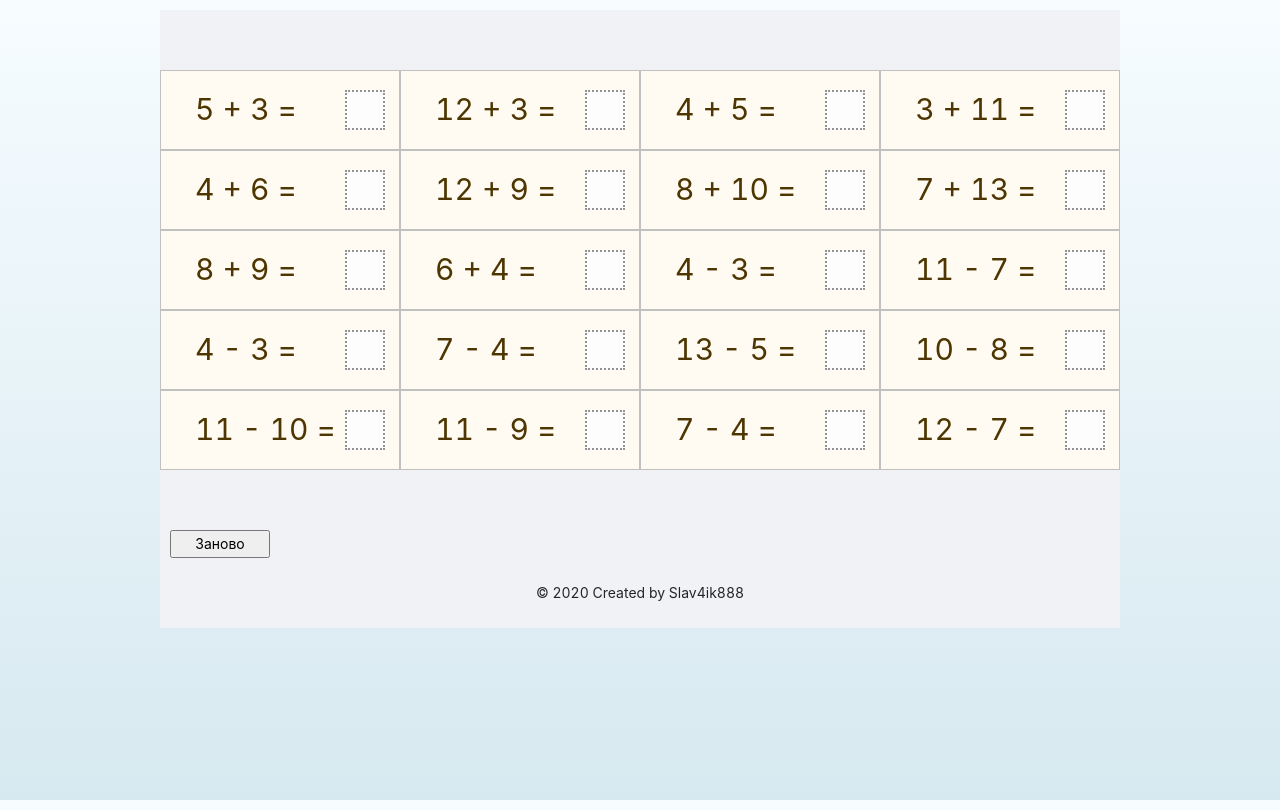
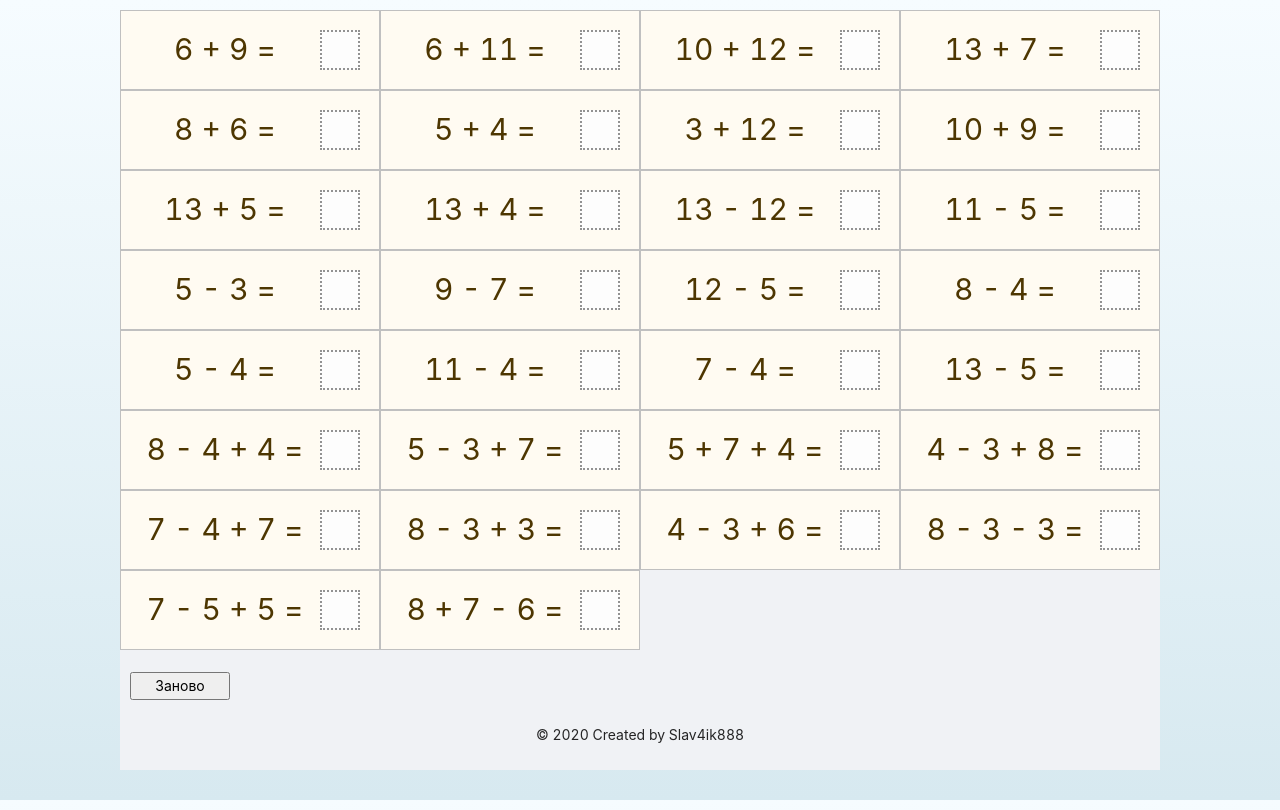
Before and after one commit to Slav4ik888/arina-tasks, a React (Create React App) app: page / in a window 1280 px wide. Both pictures are taken after a click on the input "Создать". Built offline with nearby package versions, Linux system fonts and the light colour scheme.

Commit message:
Сделал примеры из 3 чисел

```diff
--- a/src/App.module.css
+++ b/src/App.module.css
@@ -1,5 +1,5 @@
 .container {
-  width: 960px;
+  width: 1040px;
   margin: auto;
 }
 
--- a/src/components/Task2Arg/task-2-arg.jsx
+++ b/src/components/Task23Arg/task-2-3-arg.jsx
@@ -1,9 +1,12 @@
 import React from 'react';
-import s from './task-2-arg.module.css';
+import s from './task-2-3-arg.module.css';
 
 // Карточка для примера из 2х чисел
-const Task2Arg = ({ a, b, type }) => {
-	const task = `${a} ${type} ${b} = `;
+const Task23Arg = ({ a, type1, b, type2, c}) => {
+	let task = '';
+	if (!type2) task = `${a} ${type1} ${b} = `;
+	if (type2) task = `${a} ${type1} ${b} ${type2} ${c} = `;
+
 
 	return (
 			<div className={s.card}>
@@ -16,4 +19,4 @@ const Task2Arg = ({ a, b, type }) => {
 }
 
 
-export default Task2Arg;
+export default Task23Arg;
--- a/src/components/Task2Arg/task-2-arg.module.css
+++ b/src/components/Task23Arg/task-2-3-arg.module.css
@@ -3,24 +3,28 @@
     flex-wrap: wrap;
     align-items: center;
     justify-content: center;
-    width: 240px;
+    width: 260px;
     height: 80px;
     background-color: #fffbf2;
     border: 1px solid rgb(192, 192, 192);
 
 }
 .task {
+    display: flex;
+    align-items: center;
+    /* justify-content: flex-end; */
+    justify-content: center;
+
     color:  #4d3601;
     font-size: 30px;
     width: 170px;
-    padding-left: 20px;
 }
 
 .result{
     width: 40px;
     height: 40px;
     padding-right: 20px;
-
+    margin-left: 10px;
     background-color: #fdfdfd;
     border: 2px dotted rgb(146, 146, 146);
 }
--- a/src/pages/Tasks/Tasks.module.css
+++ b/src/pages/Tasks/Tasks.module.css
@@ -1,25 +1,28 @@
 .section {
-    display: block;
-    width: 960px;
-    margin: 0 auto;
+    display: flex;
+    height: max-content;
+    flex-wrap: wrap;
+    /* flex-direction: row; */
+    /* align-items: center;  */
+    justify-content: flex-start;
+    width: 1040px;
+    /* margin: 0 auto; */
     /* padding-top: 50px; */
-    text-align: left;
+    /* text-align: left; */
     /* background-color: rgb(83, 117, 117); */
 
 }
 .root {
     display: flex;
-    height: max-content;
-    flex-wrap: wrap;
     flex-direction: row;
     align-items: center;
     justify-content: center;
 
     color: rgb(0, 43, 13);
-    /* background-color: rgb(136, 100, 24); */
+    background-color: rgb(209, 196, 167);
 
     margin: 30px 0 30px 0;
-    padding: 30px 0 30px 0;
+    padding: 30px 50px 30px 50px;
 }
 
 .title {
--- a/src/pages/Tasks/tasks.jsx
+++ b/src/pages/Tasks/tasks.jsx
@@ -1,23 +1,28 @@
 import React from 'react';
 import s from './tasks.module.css';
-import Task2Arg from '../../components/Task2Arg/task-2-arg.jsx';
+import Task23Arg from '../../components/Task23Arg/task-2-3-arg.jsx';
 
 
 // import cl from 'classnames';
 
 
 // Рендер карточек
-const ShowTasks = ({ plusTasks, minusTasks }) => {
+const ShowTasks = ({ plusTasks, minusTasks, multyTasks }) => {
     return (
         <div className={s.section}>
-            <div className={s.root}>
-                    {plusTasks.map( ({ a, b } , index) => (
-                            <Task2Arg a={a} b={b} type={'+'} key={index}/>
-                        ))}
-                    {minusTasks.map( ({ a, b } , index) => (
-                            <Task2Arg a={a} b={b} type={'-'}key={index}/>
-                        ))}
-            </div>
+            {plusTasks.map( ({ a, b } , index) => (
+                    <Task23Arg a={a} type1={'+'} b={b} key={index}/>
+                ))}
+            <br />
+
+            {minusTasks.map( ({ a, b } , index) => (
+                    <Task23Arg a={a} type1={'-'} b={b} key={index}/>
+                ))}
+            <br />
+
+            {multyTasks.map( ({ a, type1, b, type2, c } , index) => (
+                <Task23Arg a={a} type1={type1} b={b} type2={type2} c={c} key={index}/>
+            ))}
         </div>
     );
 }
@@ -44,17 +49,30 @@ class ShowForm extends React.PureComponent {
     changeMinPlus = event => {this.setState({ minPlus: event.target.value })}
     changeMaxPlus = event => {this.setState({ maxPlus: event.target.value })}
 
-    createSum = () => {
+    createPlus = (minPlus, maxPlus) => {
+        let  task = {};
+
+        while (true) {
+            task.a = Math.floor(+minPlus + Math.random() * (maxPlus - minPlus + 1)  );
+            task.b = Math.floor(+minPlus + Math.random() * (maxPlus - minPlus + 1)  );
+
+            // Проверяем, чтобы цифры были не одинаковые
+            if (task.a !== task.b || +minPlus === +maxPlus) {
+                return task; // Возвращаем готовый приимер
+            }
+        }
+    }
+
+    createPlusTasks = () => {
         const { qualPlusTasks, minPlus, maxPlus } = this.state;
         let arr = [], task = {};
         if (!qualPlusTasks) return;
 
         for(let i=0; i < qualPlusTasks; i++) {
-            task.a = Math.floor(+minPlus + Math.random() * (maxPlus - minPlus + 1)  );
-            task.b = Math.floor(+minPlus + Math.random() * (maxPlus - minPlus + 1)  );
+            task = this.createPlus(minPlus, maxPlus);
 
-            // Проверяем, чтобы цифры были не одинаковые
-            if (task.a !== task.b) {
+            // Проверки на корректность
+            if (true) {
                 arr.push(task);
                 i++;
             }
@@ -64,23 +82,41 @@ class ShowForm extends React.PureComponent {
         return arr; // Возвращаем готовые приимеры
     }
 
+
     // ВЫЧИТАНИЕ
     changeQualMinus = event => {this.setState({ qualMinusTasks: event.target.value })}
     changeMinMinus = event => {this.setState({ minMinus: event.target.value })}
     changeMaxMinus = event => {this.setState({ maxMinus: event.target.value })}
 
-    createMinus = () => {
+
+    // Создаёт пример вычитания из 2х значения в виде объекта из 2х значение
+    createMinus = (minMinus, maxMinus) => {
+        let task = {};
+        if (minMinus > maxMinus) { console.log(`Ошибка minMinus > maxMinus`); return }
+
+        while (true) {
+            task.a = Math.floor(+minMinus + Math.random() * (maxMinus - minMinus + 1) );
+            task.b = Math.floor(+minMinus + Math.random() * (task.a - minMinus + 1) );
+
+            // Проверяем, чтобы цифры были не одинаковые
+            if (task.a !== task.b || +minMinus === +maxMinus) {
+                return task; // Возвращаем готовый приимер
+            }
+        }
+    }
+
+
+    // Создаём заданное кол-во примеров вычитания
+    createMinusTasks = () => {
         const { qualMinusTasks, minMinus, maxMinus } = this.state;
         if (!qualMinusTasks) return;
 
         let arr = [], task = {};
 
         for(let i=0; i < qualMinusTasks; i++) {
-            task.a = Math.floor(+minMinus + Math.random() * (maxMinus - minMinus + 1) );
-            task.b = Math.floor(+minMinus + Math.random() * (task.a - minMinus + 1) );
-
-            // Проверяем, чтобы цифры были не одинаковые
-            if (task.a !== task.b) {
+            task = this.createMinus(minMinus, maxMinus);
+            // Проверки на корректность
+            if (true) {
                 arr.push(task);
                 i++;
             }
@@ -90,10 +126,88 @@ class ShowForm extends React.PureComponent {
         return arr; // Возвращаем готовые приимеры
     }
 
+
+    // ПРИМЕРЫ В 2 ДЕЙСТВИЯ
+    changeQualMulty = event => {this.setState({ qualMultyTasks: event.target.value })}
+    changeMinMulty = event => {this.setState({ minMulty: event.target.value })}
+    changeMaxMulty = event => {this.setState({ maxMulty: event.target.value })}
+
+
+
+    // Создаём заданное кол-во примеров вычитания
+    createMultyTasks = () => {
+        const { qualMultyTasks, minMulty, maxMulty } = this.state;
+        if (!qualMultyTasks) return;
+
+        let arr = [], task = {}, task1 = {}, task2 = {};
+
+        for(let i=0; i < qualMultyTasks; i++) {
+            // Определяем тип первого действия и создаём его
+            if (Math.round(Math.random()) === 0) {
+                task1 = this.createPlus(minMulty, maxMulty);
+                task1.type = '+';
+                console.log('task1: ', task1);
+
+            } else {
+                task1 = this.createMinus(minMulty, maxMulty);
+                task1.type = '-';
+                console.log('task1: ', task1);
+
+            };
+
+            // Определяем тип второго действия
+            if (Math.round(Math.random()) === 0) {
+                task2 = this.createPlus(minMulty, maxMulty);
+                task2.type = '+';
+                console.log('task2: ', task2);
+
+            } else {
+                let remains;
+                // Если А <= minMulty то прибавляем
+                if (task1.type === '-') {
+                    remains = task1.a - task1.b;
+                    if (remains <= minMulty) {
+                        task2 = this.createPlus(minMulty, maxMulty);
+                        task2.type = '+';
+                        console.log('remains <<<< task2: ', task2);
+
+                    } else {
+                        task2 = this.createMinus(minMulty, remains);
+                        task2.type = '-';
+                        console.log('remains task2 "-": ', task2);
+                    }
+                } else {
+
+                        task2 = this.createMinus(minMulty, maxMulty);
+                        task2.type = '-';
+                        console.log('task2 "-": ', task2);
+                }
+            };
+
+
+            // Проверки на корректность
+            if (true) {
+                task.a = task1.a;
+                task.b = task1.b;
+                task.type1 = task1.type;
+                task.c = task2.b;
+                task.type2 = task2.type;
+
+                arr.push(task);
+                i++;
+            }
+            i--;
+            task = {}; task1 = {}; task2 = {};
+        }
+        return arr; // Возвращаем готовые приимеры
+    }
+
+
+
     // ЗАПУСК
     create = event => {
         event.preventDefault();
-        this.props.callback( this.createSum(), this.createMinus() );
+        this.props.callback( this.createPlusTasks(), this.createMinusTasks(), this.createMultyTasks() );
     }
 
 
@@ -169,14 +283,18 @@ class Tasks extends React.PureComponent {
         isTasks: false, // Вывод примеров
         plusTasks: [],
         minusTasks: [],
+        multyTasks: [],
+
     }
 
-    handleTasks = (plusTasks, minusTasks) => {
+    handleTasks = (plusTasks, minusTasks, multyTasks) => {
         console.log('TASK minusTasks: ', minusTasks);
         console.log('TASK plusTasks: ', plusTasks);
+        console.log('TASK multyTasks: ', multyTasks);
+
 
         this.setState({
-            plusTasks, minusTasks,
+            plusTasks, minusTasks, multyTasks,
             isDone: false,
             isTasks: true,
         })
@@ -184,12 +302,16 @@ class Tasks extends React.PureComponent {
 
 
     render() {
-        const { isDone, isTasks, plusTasks, minusTasks  } = this.state;
+        const { isDone, isTasks, plusTasks, minusTasks, multyTasks  } = this.state;
 
         return (
             <>
+                {/* Выводим начальную форму */}
                 { isDone && <ShowForm callback={this.handleTasks}/> }
-                { isTasks && <ShowTasks plusTasks={plusTasks} minusTasks={minusTasks} /> }
+                {/* Выводим готовые примеры */}
+                { isTasks && <ShowTasks plusTasks={plusTasks} minusTasks={minusTasks} multyTasks={multyTasks}/> }
+                {/* Кнопка "начать заново" */}
+                <br />
                 { isTasks && <input type="button" onClick={() => this.setState({isDone: true, isTasks: false,})} value="Заново" className={s.input}/> }
 
             </>
```
